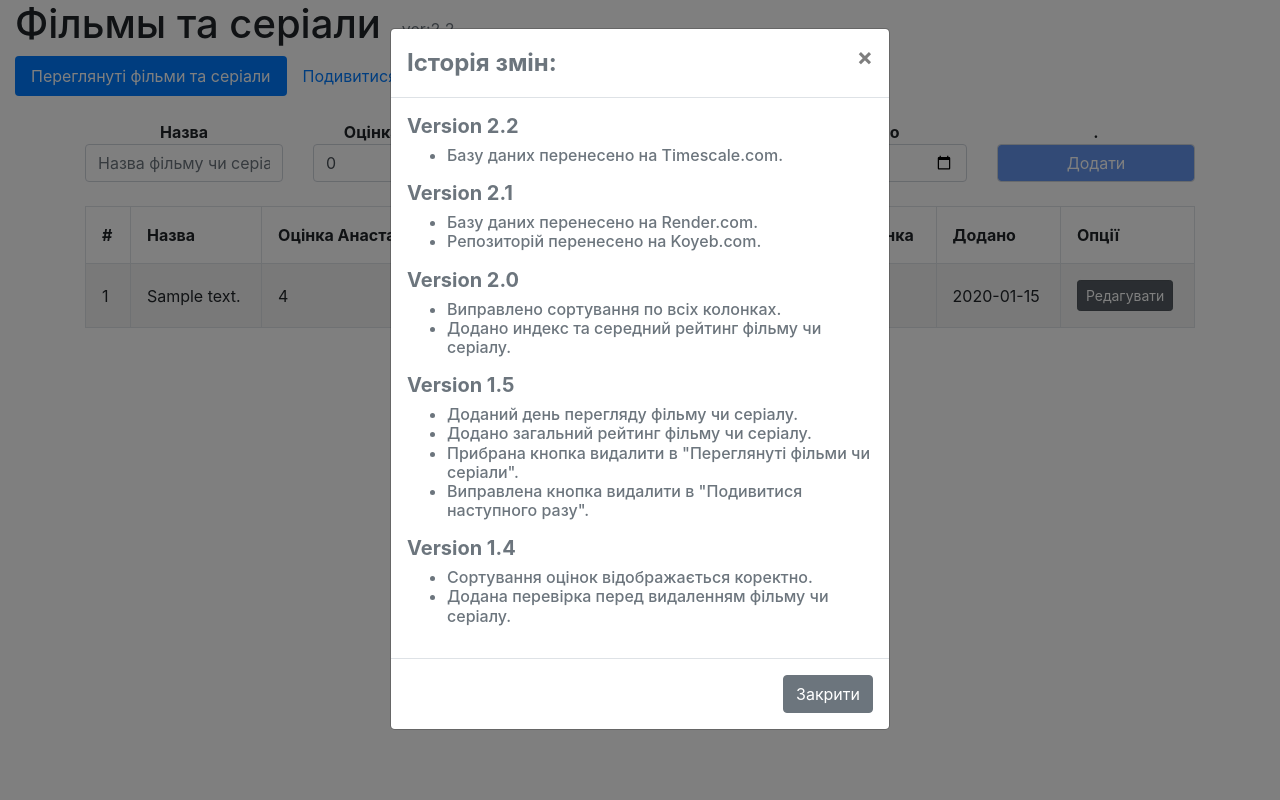
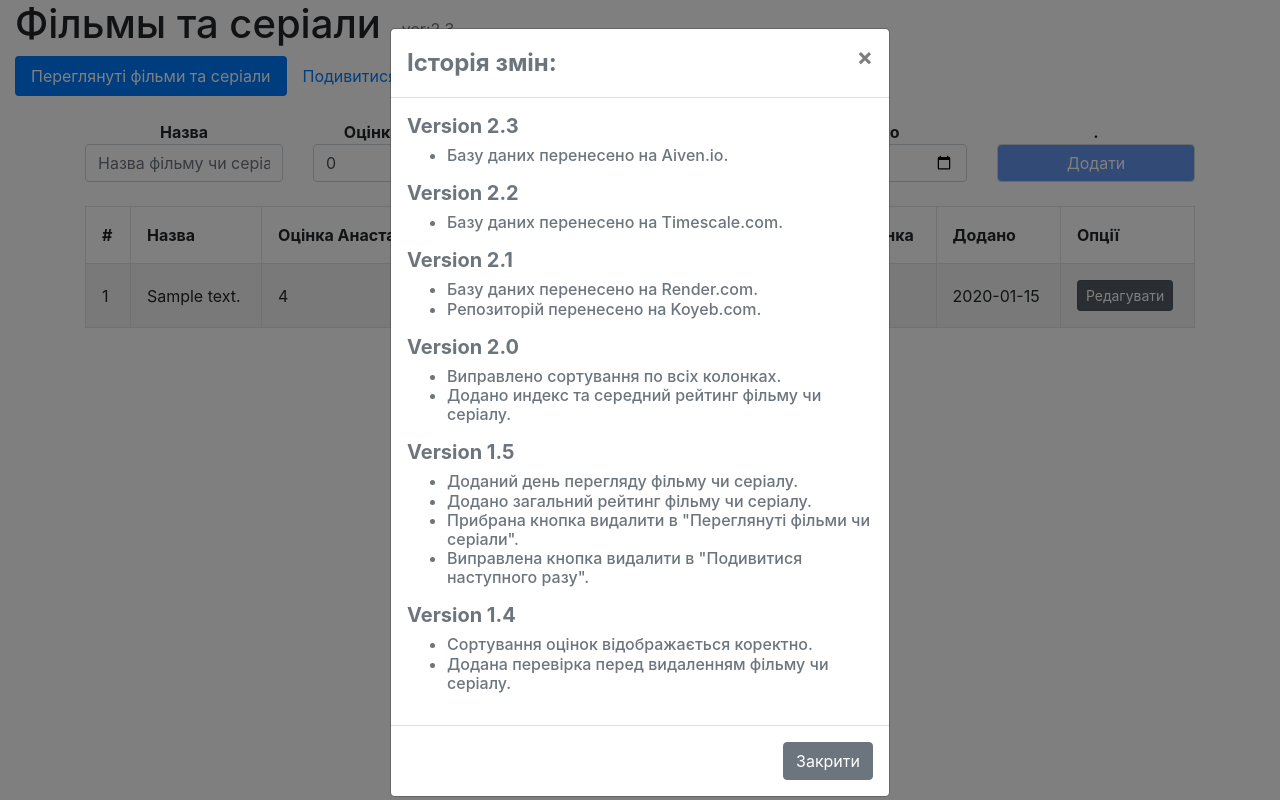
Before and after one commit to casteful/serials, a Flask app: page / in a window 1280 px wide, after a click on "ver:2.3". Run offline with Flask 3, Linux system fonts and the light colour scheme; tables that the repository leaves empty hold one stand-in row (values such as "Sample post"); some libraries are stand-ins or nearby versions.

Commit message:
Update index.html

```diff
--- a/templates/index.html
+++ b/templates/index.html
@@ -8,7 +8,7 @@
 <div class="container-fluid">
     <h1>Фiльмы та серіали<small class="text-muted">
         <button type="button" style="border:none;" class="btn btn-primary text-muted bg-transparent" data-toggle="modal" data-target="#exampleModal1">
-                ver:2.2
+                ver:2.3
         </button>
         <div class="modal fade" id="exampleModal1" tabindex="-1" role="dialog" aria-labelledby="exampleModalLabel" aria-hidden="true">
             <div class="modal-dialog" role="document">
@@ -20,6 +20,16 @@
                         </button>
                     </div>
                     <div class="modal-body">
+						<h5>
+                            <dt>Version 2.3</dt>
+                        </h5>
+                        <h6>
+                            <dd>
+                                <ul>
+									<li>Базу даних перенесено на Aiven.io.</li>
+                                </ul>
+                            </dd>
+                        </h6>
                         <h5>
                             <dt>Version 2.2</dt>
                         </h5>
```
